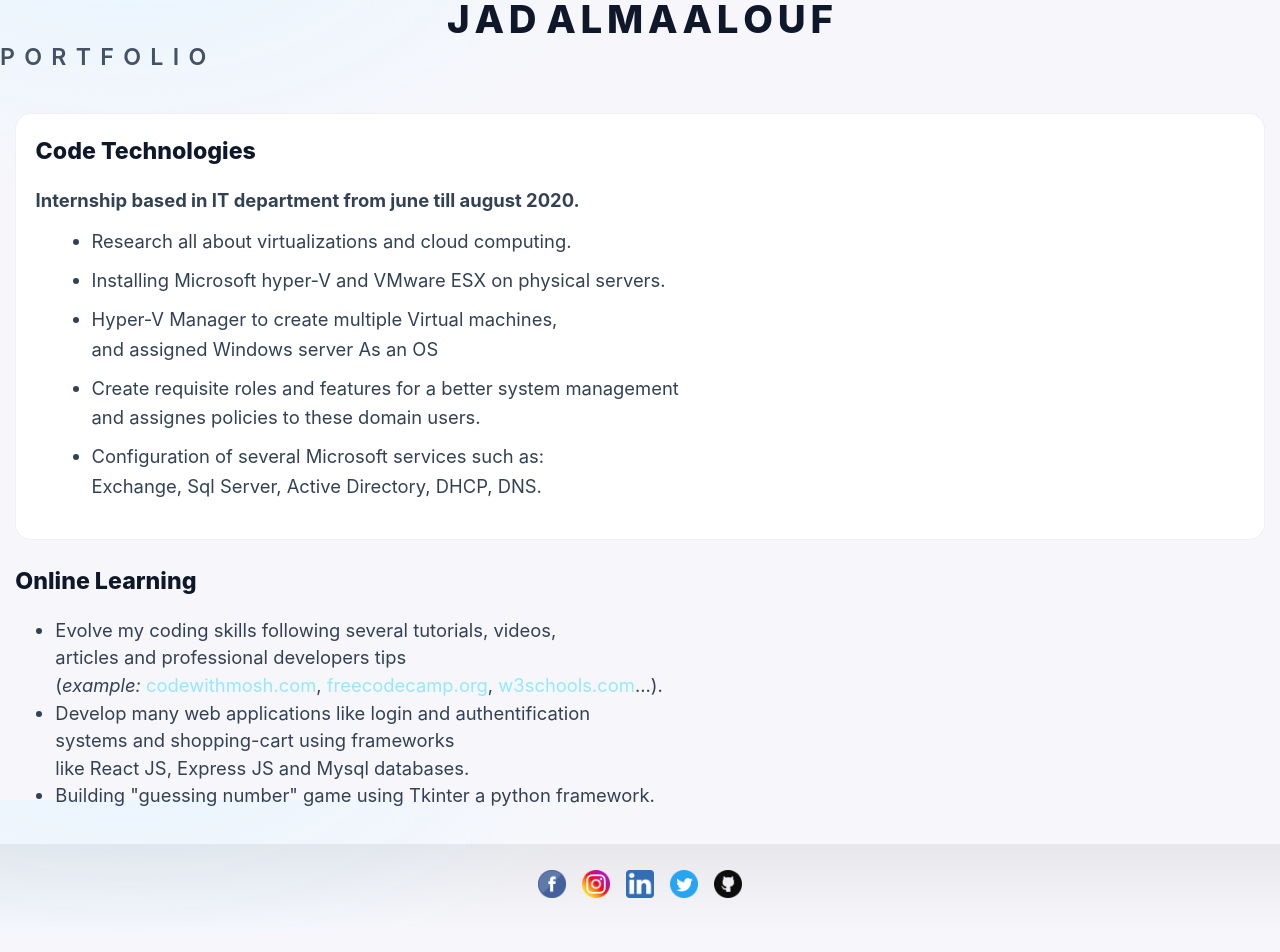
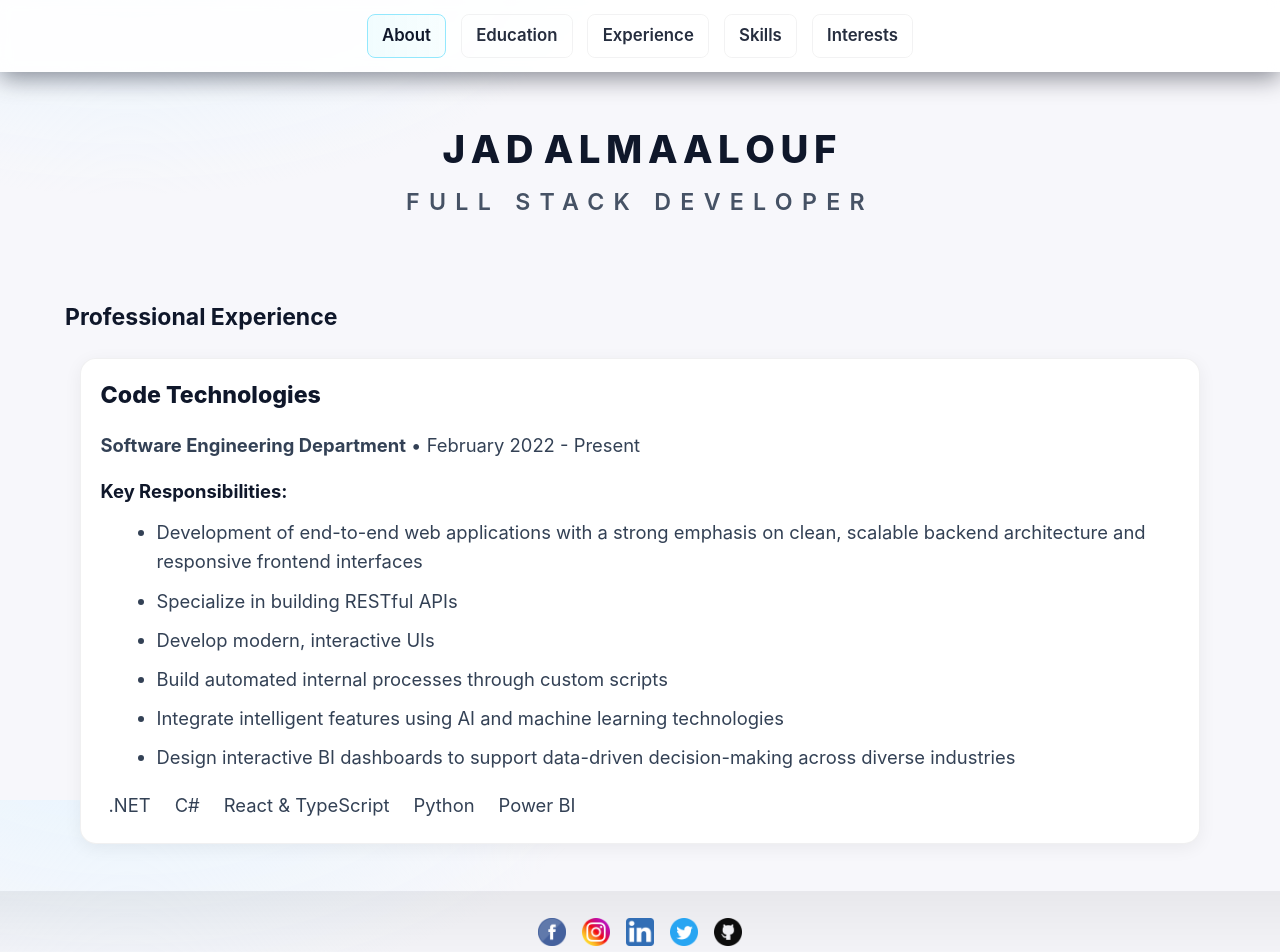
Before and after one commit to Jad-maalouf/portfolio, a React (Create React App) app: page /training in a window 1280 px wide. Shown: the top 952 px of the page. Before the commit the page ends 930 px from the top, so only its background shows below. Built offline with nearby package versions, Linux system fonts and the light colour scheme.

Commit message:
Add files via upload

```diff
--- a/src/components/education.js
+++ b/src/components/education.js
@@ -1,19 +1,48 @@
-import React from 'react';
+import React from "react";
 
 const Education = () => {
-    return ( <section>
-        <div className='container'>
-            <div className='university'>
-                <label className='uni'>Antonine University:</label>
-                <p className='uni-info'>Master degree in Telecommunication and information <br></br>engineering At Antonine University – Baabda.<br></br> Option: Systems and networking engineering.</p>
-            </div>
-            <div className='school'>
-                <label className='uni uni2'>Jezzine Official High School:</label>
-                <p className='uni-info'>Lebanese Baccalaureate Part II - General Sciences</p>
-            </div>
+  return (
+    <section className="container section">
+      <h2>Education</h2>
+      <div className="education-grid">
+        <div className="university card">
+          <h3 className="uni">Antonine University</h3>
+          <p className="uni-info">
+            <strong>
+              Master's Degree in Telecommunication and Information Engineering
+            </strong>
+            <br />
+            Antonine University – Baabda
+            <br />
+          </p>
+          <span className="badge">Master's Degree</span>
         </div>
 
-    </section> );
-}
+        <div className="school card">
+          <h3 className="uni uni2">Jezzine Official High School</h3>
+          <p className="uni-info">
+            <strong>Lebanese Baccalaureate Part II</strong>
+            <br />
+            General Sciences Track
+          </p>
+          <span className="badge">High School Diploma</span>
+        </div>
+        <div className="school card">
+          <h3 className="uni uni2">Official Certifications</h3>
+          <p className="uni-info">
+            <br />
+            Microsoft Azure az-900
+            <br />
+            Microsoft 365 Messaging Administrator Associate
+            <br />
+            Plenty of online course certificates
+          </p>
+          <span className="badge">Microsoft</span>
+          <span className="badge">Udemy</span>
+        </div>
+      </div>
+    </section>
+  );
+};
 
 export default Education;
--- a/src/components/footer.js
+++ b/src/components/footer.js
@@ -1,22 +1,50 @@
-import React from 'react';
-import facebook from '../images/facebook.png';
-import insta from '../images/instagram.png';
-import linkedin from '../images/linkedin.png';
-import twitter from '../images/twitter.png';
-import github from '../images/github.png';
-
-
-
+import React from "react";
+import facebook from "../images/facebook.png";
+import insta from "../images/instagram.png";
+import linkedin from "../images/linkedin.png";
+import twitter from "../images/twitter.png";
+import github from "../images/github.png";
 
 const Footer = () => {
-    return ( <section className='footer'>
-        <a href='https://www.facebook.com/jad.b.maalouf/' target='_blank'><img src={facebook} alt='facebook-logo' className='logo'/></a>
-        <a href='https://www.instagram.com/ma3loufjad/' target='_blank'><img src={insta} alt='insta-logo' className='logo'/></a>
-        <a href='https://www.linkedin.com/in/jad-maalouf-194902117/' target='_blank'><img src={linkedin} alt='linkedin-logo' className='logo'/></a>
-        <a href='https://twitter.com/JadAlMaalouf' target='_blank'><img src={twitter} alt='twitter-logo' className='logo'/></a>
-        <a href='https://github.com/Jad-maalouf' target='_blank'><img src={github} alt='github-logo' className='logo'/></a>
-
-    </section> );
-}
+  return (
+    <section className="footer">
+      <a
+        href="https://www.facebook.com/jad.b.maalouf/"
+        target="_blank"
+        rel="noopener noreferrer"
+      >
+        <img src={facebook} alt="facebook-logo" className="logo" />
+      </a>
+      <a
+        href="https://www.instagram.com/ma3loufjad/"
+        target="_blank"
+        rel="noopener noreferrer"
+      >
+        <img src={insta} alt="insta-logo" className="logo" />
+      </a>
+      <a
+        href="https://www.linkedin.com/in/jad-maalouf-194902117/"
+        target="_blank"
+        rel="noopener noreferrer"
+      >
+        <img src={linkedin} alt="linkedin-logo" className="logo" />
+      </a>
+      <a
+        href="https://x.com/JadAlMaalouf"
+        target="_blank"
+        rel="noopener noreferrer"
+      >
+        <img src={twitter} alt="twitter-logo" className="logo" />
+      </a>
+      <a
+        href="https://github.com/Jad-maalouf"
+        target="_blank"
+        rel="noopener noreferrer"
+      >
+        <img src={github} alt="github-logo" className="logo" />
+      </a>
+    </section>
+  );
+};
 
 export default Footer;
--- a/src/components/interests.js
+++ b/src/components/interests.js
@@ -1,13 +1,18 @@
-import React from 'react';
-
+import React from "react";
 
 const Interests = () => {
-    return ( <section>
-        <div className='interest'>-Active member in Lebanese Red Cross since 2017.</div>
-        <div className='interest'>-Watching movies and series. </div>
-        <div className='interest'>-Doing sport specially football.</div>
-        <div className='interest'>-Swimming</div>
-    </section> );
-}
+  return (
+    <section className="container section">
+      <h2>Interests & Activities</h2>
+      <div className="interests-grid">
+        <div className="interest">🩸 Active member in Lebanese Red Cross</div>
+        <div className="interest">🎬 Watching movies and series</div>
+        <div className="interest">⚽ Playing team sports</div>
+        <div className="interest">💻 Technology and innovation</div>
+        <div className="interest">📚 Continuous learning and development</div>
+      </div>
+    </section>
+  );
+};
 
 export default Interests;
--- a/src/components/intro.js
+++ b/src/components/intro.js
@@ -1,130 +1,147 @@
-import React from 'react';
-import {useState, useEffect} from 'react';
-import {Link} from 'react-router-dom';
+import React from "react";
+import { useState, useEffect } from "react";
+import { Link } from "react-router-dom";
 
 const Intro = () => {
   // let back = {'background-color': 'red'}
 
   const [menu, setMenu] = useState(false);
-    const [activeP, setActiveP] = useState('active');
-    const [activeE, setActiveE] = useState('inactive')
-    const [activeT, setActiveT] = useState('inactive')
-    const [activeS, setActiveS] = useState('inactive')
-    const [activeI, setActiveI] = useState('inactive')
+  const [activeP, setActiveP] = useState("active");
+  const [activeE, setActiveE] = useState("inactive");
+  const [activeT, setActiveT] = useState("inactive");
+  const [activeS, setActiveS] = useState("inactive");
+  const [activeI, setActiveI] = useState("inactive");
 
-
-
-    let handleBack = (letter)=>{
+  let handleBack = (letter) => {
     switch (letter) {
-            case 'p':
-                setActiveP('active');
-                setActiveS('inactive');
-                setActiveT('inactive');
-                setActiveE('inactive');
-                setActiveI('inactive');
+      case "p":
+        setActiveP("active");
+        setActiveS("inactive");
+        setActiveT("inactive");
+        setActiveE("inactive");
+        setActiveI("inactive");
 
         break;
-            case 'e':
-                setActiveP('inactive');
-                setActiveS('inactive');
-                setActiveT('inactive');
-                setActiveE('active');
-                setActiveI('inactive');
+      case "e":
+        setActiveP("inactive");
+        setActiveS("inactive");
+        setActiveT("inactive");
+        setActiveE("active");
+        setActiveI("inactive");
         break;
-            case 't':
-                setActiveP('inactive');
-                setActiveS('inactive');
-                setActiveT('active');
-                setActiveE('inactive');
-                setActiveI('inactive');
+      case "t":
+        setActiveP("inactive");
+        setActiveS("inactive");
+        setActiveT("active");
+        setActiveE("inactive");
+        setActiveI("inactive");
         break;
-            case 's':
-                setActiveP('inactive');
-                setActiveS('active');
-                setActiveT('inactive');
-                setActiveE('inactive');
-                setActiveI('inactive');
+      case "s":
+        setActiveP("inactive");
+        setActiveS("active");
+        setActiveT("inactive");
+        setActiveE("inactive");
+        setActiveI("inactive");
         break;
-            case 'i':
-                setActiveP('inactive');
-                setActiveS('inactive');
-                setActiveT('inactive');
-                setActiveE('inactive');
-                setActiveI('active');
+      case "i":
+        setActiveP("inactive");
+        setActiveS("inactive");
+        setActiveT("inactive");
+        setActiveE("inactive");
+        setActiveI("active");
         break;
       default:
-                setActiveP('inactive');
-                setActiveS('inactive');
-                setActiveT('inactive');
-                setActiveE('inactive');
-                setActiveI('inactive');
+        setActiveP("inactive");
+        setActiveS("inactive");
+        setActiveT("inactive");
+        setActiveE("inactive");
+        setActiveI("inactive");
         break;
     }
+  };
 
-    }
+  useEffect(() => {
+    const timer = setTimeout(() => {
+      setMenu(true);
+    }, 1000);
+    return () => clearTimeout(timer);
+  }, []);
+  return (
+    <>
+      {menu && (
+        <nav>
+          <ul className="menu">
+            <li>
+              <Link
+                to="/"
+                className={`visit ${activeP}`}
+                onClick={() => handleBack("p")}
+              >
+                About
+              </Link>
+            </li>
+            <li>
+              <Link
+                to="/education"
+                className={`visit ${activeE}`}
+                onClick={() => handleBack("e")}
+              >
+                Education
+              </Link>
+            </li>
+            <li>
+              <Link
+                to="/training"
+                className={`visit ${activeT}`}
+                onClick={() => handleBack("t")}
+              >
+                Experience
+              </Link>
+            </li>
+            <li>
+              <Link
+                to="/skills"
+                className={`visit ${activeS}`}
+                onClick={() => handleBack("s")}
+              >
+                Skills
+              </Link>
+            </li>
+            <li>
+              <Link
+                to="/interests"
+                className={`visit ${activeI}`}
+                onClick={() => handleBack("i")}
+              >
+                Interests
+              </Link>
+            </li>
+          </ul>
+        </nav>
+      )}
 
-
-
-
-
-
-
-
-
-
-    useEffect(()=>{
-        const timer = setTimeout(()=>{
-            setMenu(true);
-
-
-        },13000)
-        return () => clearTimeout(timer);
-
-    },[] )
-    return (
-        <section>
-
-
-            {menu &&
-
-            <nav>
-            <ul className='menu'>
-                <li><Link to='/' className={'visit '+activeP} onClick={()=> handleBack('p')}>Personnal Information</Link></li>
-                <li><Link to="/education" className={'visit '+ activeE } onClick={()=>handleBack('e')} >Education</Link></li>
-                <li><Link to="/training" className={'visit '+ activeT} onClick={()=>handleBack('t')}>Training</Link></li>
-                <li><Link to="/skills" className={'visit '+ activeS} onClick={()=>handleBack('s')}>Skills</Link></li>
-                <li><Link to="/interests" className={'visit '+ activeI} onClick={()=>handleBack('i')}>Interests</Link></li>
-
-
-            </ul>
-
-            </nav>
-}
-
-
-            <div className='wrapp'  >
-            <span className='letters j'>J</span >
-            <span className='letters a'>A</span >
-            <span className='letters d'>D</span >
-            <span className='letters'> </span >
-            <span className='letters a2'>A</span >
-            <span className='letters l'>L</span >
-            <span className='letters m'>M</span >
-            <span className='letters a3'>A</span >
-            <span className='letters a4'>A</span >
-            <span className='letters l2'>L</span >
-            <span className='letters o'>O</span >
-            <span className='letters u'>U</span >
-            <span className='letters f'>F</span >
-
+      <section className="intro container">
+        <div className="wrapp">
+          <h1 className="header">
+            <span className="letters j">J</span>
+            <span className="letters a">A</span>
+            <span className="letters d">D</span>
+            <span className="letters"> </span>
+            <span className="letters a2">A</span>
+            <span className="letters l">L</span>
+            <span className="letters m">M</span>
+            <span className="letters a3">A</span>
+            <span className="letters a4">A</span>
+            <span className="letters l2">L</span>
+            <span className="letters o">O</span>
+            <span className="letters u">U</span>
+            <span className="letters f">F</span>
+          </h1>
         </div>
-            <p className='portfolio-word'>PORTFOLIO</p>
-
+        <p className="portfolio-word">FULL STACK DEVELOPER</p>
       </section>
+    </>
   );
-}
-
-
-
+};
 
 export default Intro;
--- a/src/components/skills.js
+++ b/src/components/skills.js
@@ -1,85 +1,101 @@
-import React from 'react';
+import React from "react";
 const Skills = () => {
-    return ( <section>
-        <div className='skills-section'>
-            <div className='lang'><label className='under'>Languages</label>
-            <div className='lang-info'>
-                <ul className='info'>
-                    <li>Arabic <i>Fluent</i></li>
-                    <li>English <i>Fair</i></li>
-                    <li>Frensh <i>Fair</i></li>
-                </ul>
-            </div>
-            </div>
-            <div className='frontend'><label className='under'>Front-End | UI/UX </label>
-            <div className ='frontend-info'>
-                <ul className='info'>
-                    <li>Html5</li>
-                    <li>Css3</li>
-                    <li>JavaScript ES6</li>
-                    <li>React JS</li>
-                    <li>Bootstrap</li>
+  return (
+    <section className="container section">
+      <h2>Skills & Expertise</h2>
+      <div className="skills-section">
+        <div className="frontend card">
+          <h3 className="under">Front-End Development</h3>
+          <div className="frontend-info">
+            <ul className="info">
+              <li>HTML5</li>
+              <li>CSS3</li>
+              <li>JavaScript ES6+</li>
+              <li>React.js</li>
+              <li>TypeScript</li>
+              <li>Bootstrap & Material UI</li>
               <li>Responsive Web Design</li>
-
-                </ul>
-            </div>
-            </div>
-            <div className='backend'><label className='under'>Back-End</label>
-            <div className='backend-info'>
-                <ul className='info'>
-                    <li>Node JS</li>
-                    <li>Express JS</li>
-                    <li>MySql Database</li>
-                    <li>RESTful APIs</li>
-                    <li>JSON Web Tokens</li>
+              <li>UI/UX Principles</li>
             </ul>
           </div>
         </div>
 
-
-
-            <div className='database'><label className='under'>Programming</label>
-            <div className='database-info'>
-                <ul className='info'>
-                    <li>Python (<i>Tkinter</i>)</li>
-                    <li>C++</li>
-                    <li>Java</li>
-                    <li>VHDL</li>
-                </ul>
-
-
-            </div>
-            </div>
-            <div className='it'><label className='under'>IT and Networking</label>
-            <div className='it-info'>
-                <ul className='info'>
-                    <li>Windows Server and its features.</li>
-                    <li>Vmware and HyperV Virtualization.</li>
-                    <li>CCNA Routing and Switching.</li>
-                    <li>Linux.</li>
-                </ul>
-            </div>
-            </div>
-            <div className='soft'><label className='under'>Soft Skills</label>
-            <div className='soft-info'>
-                <ul className='info'>
-                    <li>Communication</li>
-                    <li>Adaptability</li>
-                    <li>Leaderships</li>
-                    <li>Teamwork</li>
-                    <li>Collaboration</li>
-                    <li>Motivation</li>
-                    <li>Problem Solving</li>
+        <div className="backend card">
+          <h3 className="under">Back-End Development</h3>
+          <div className="backend-info">
+            <ul className="info">
+              <li>ASP .Net core</li>
+              <li>Node.js</li>
+              <li>Express.js</li>
+              <li>MSSQL and PostgreSQL Database</li>
+              <li>RESTful API Design</li>
+              <li>Swagger Documentation</li>
+              <li>JWT Authentication</li>
             </ul>
           </div>
         </div>
 
-
-
+        <div className="database card">
+          <h3 className="under">Programming Languages</h3>
+          <div className="database-info">
+            <ul className="info">
+              <li>C#</li>
+              <li>Python</li>
+              <li>JavaScript</li>
+              <li>TypeScript</li>
+              <li>C++</li>
+              <li>Java</li>
+            </ul>
+          </div>
         </div>
 
+        <div className="it card">
+          <h3 className="under">Design Patterns</h3>
+          <div className="it-info">
+            <ul className="info">
+              <li>MVC</li>
+              <li>Clean architecture</li>
+              <li>Modular Monolith</li>
+              <li>Repository</li>
+              <li>Unit of work</li>
+            </ul>
+          </div>
+        </div>
 
-    </section> );
-}
+        <div className="lang card">
+          <h3 className="under">Languages</h3>
+          <div className="lang-info">
+            <ul className="info">
+              <li>
+                Arabic <em>(Native)</em>
+              </li>
+              <li>
+                English <em>(Professional)</em>
+              </li>
+              <li>
+                French <em>(Conversational)</em>
+              </li>
+            </ul>
+          </div>
+        </div>
+
+        <div className="soft card">
+          <h3 className="under">Soft Skills</h3>
+          <div className="soft-info">
+            <ul className="info">
+              <li>Effective Communication</li>
+              <li>Leadership experience</li>
+              <li>Problem Solving</li>
+              <li>Critical Thinking</li>
+              <li>Adaptability</li>
+              <li>Collaboration talent</li>
+              <li>Computer Proficiency</li>
+            </ul>
+          </div>
+        </div>
+      </div>
+    </section>
+  );
+};
 
 export default Skills;
--- a/src/components/training.js
+++ b/src/components/training.js
@@ -1,34 +1,101 @@
-import React from 'react';
+import React from "react";
 const Training = () => {
-    return ( <section>
-        <div className='square'>
-            <div className='company'>
-                <label className='company-name'>Code Technologies</label>
-                <p  className='description'><strong className='strong'>Internship based in IT department from june till august 2020.</strong><br></br>
-                <ul className='tasks-list'>
-                    <li>Research all about virtualizations and cloud computing.</li>
-                    <li>Installing Microsoft hyper-V and VMware ESX on physical servers.</li>
-                    <li>Hyper-V Manager to create multiple Virtual machines,<br></br> and assigned Windows server As an OS </li>
-                    <li>Create requisite roles and features for a better system management<br></br> and assignes policies to these domain users.</li>
-                    <li>Configuration of several Microsoft services such as:<br></br>Exchange, Sql Server, Active Directory, DHCP, DNS.</li>
-                </ul>
-                </p>
+  return (
+    <section className="container section">
+      <h2>Professional Experience</h2>
+      <div className="square">
+        <div className="company card">
+          <h3 className="company-name">Code Technologies</h3>
+          <div className="description">
+            <p>
+              <strong>Software Engineering Department</strong> • February 2022 -
+              Present
+            </p>
+            <h4>Key Responsibilities:</h4>
+            <ul className="tasks-list">
+              <li>
+                Development of end-to-end web applications with a strong
+                emphasis on clean, scalable backend architecture and responsive
+                frontend interfaces
+              </li>
+              <li>Specialize in building RESTful APIs</li>
+              <li>Develop modern, interactive UIs</li>
+              <li>Build automated internal processes through custom scripts</li>
+              <li>
+                Integrate intelligent features using AI and machine learning
+                technologies
+              </li>
+              <li>
+                Design interactive BI dashboards to support data-driven
+                decision-making across diverse industries
+              </li>
+            </ul>
+            <div className="tech-stack">
+              <span className="badge">.NET</span>
+              <span className="badge">C#</span>
+              <span className="badge">React & TypeScript</span>
+              <span className="badge">Python</span>
+              <span className="badge">Power BI</span>
+            </div>
+          </div>
+        </div>
 
+        {/* <div className="company card">
+          <h3 className="company-name">Continuous Learning & Development</h3>
+          <div className="description">
+            <p>
+              <strong>Self-Directed Learning</strong> • Ongoing
+            </p>
+            <h4>Learning Platforms & Projects:</h4>
+            <ul className="tasks-list">
+              <li>
+                Advanced web development through professional platforms
+                including{" "}
+                <a
+                  href="https://codewithmosh.com/"
+                  target="_blank"
+                  rel="noopener noreferrer"
+                >
+                  Code with Mosh
+                </a>
+                ,{" "}
+                <a
+                  href="https://www.freecodecamp.org/"
+                  target="_blank"
+                  rel="noopener noreferrer"
+                >
+                  freeCodeCamp
+                </a>
+                , and{" "}
+                <a
+                  href="https://www.w3schools.com/"
+                  target="_blank"
+                  rel="noopener noreferrer"
+                >
+                  W3Schools
+                </a>
+              </li>
+              <li>
+                Developed full-stack web applications featuring authentication
+                systems and e-commerce functionality using React.js, Express.js,
+                and MySQL
+              </li>
+              <li>
+                Created interactive desktop applications including a number
+                guessing game using Python's Tkinter framework
+              </li>
+            </ul>
+            <div className="tech-stack">
+              <span className="badge">React.js</span>
+              <span className="badge">Express.js</span>
+              <span className="badge">MySQL</span>
+              <span className="badge">Python</span>
             </div>
-            <div className='self'>
-                <label className='company-name'>Online Learning</label>
-                <p className='description des'>
-                <ul>
-                    <li>Evolve my coding skills following several tutorials, videos,<br></br> articles and professional developers tips<br></br> (<i>example:</i> <a href='https://codewithmosh.com/' target='_blank'>codewithmosh.com</a>, <a href='https://www.freecodecamp.org/' target='_blank'>freecodecamp.org</a>, <a href='https://www.w3schools.com/'target='_blank' >w3schools.com</a>...).</li>
-                    <li>Develop many web applications like login and authentification<br></br> systems and shopping-cart using frameworks<br></br> like React JS, Express JS and Mysql databases.</li>
-                    <li>Building "guessing number" game using Tkinter a python framework.</li>
-                </ul>
-
-
-                </p>
-            </div>
-        </div>
-    </section> );
-}
+          </div>
+        </div> */}
+      </div>
+    </section>
+  );
+};
 
 export default Training;
```
Also changed, not shown: src/components/personnal.js (+51 -31 lines). Lines whose indentation alone changed are shown as unchanged.
